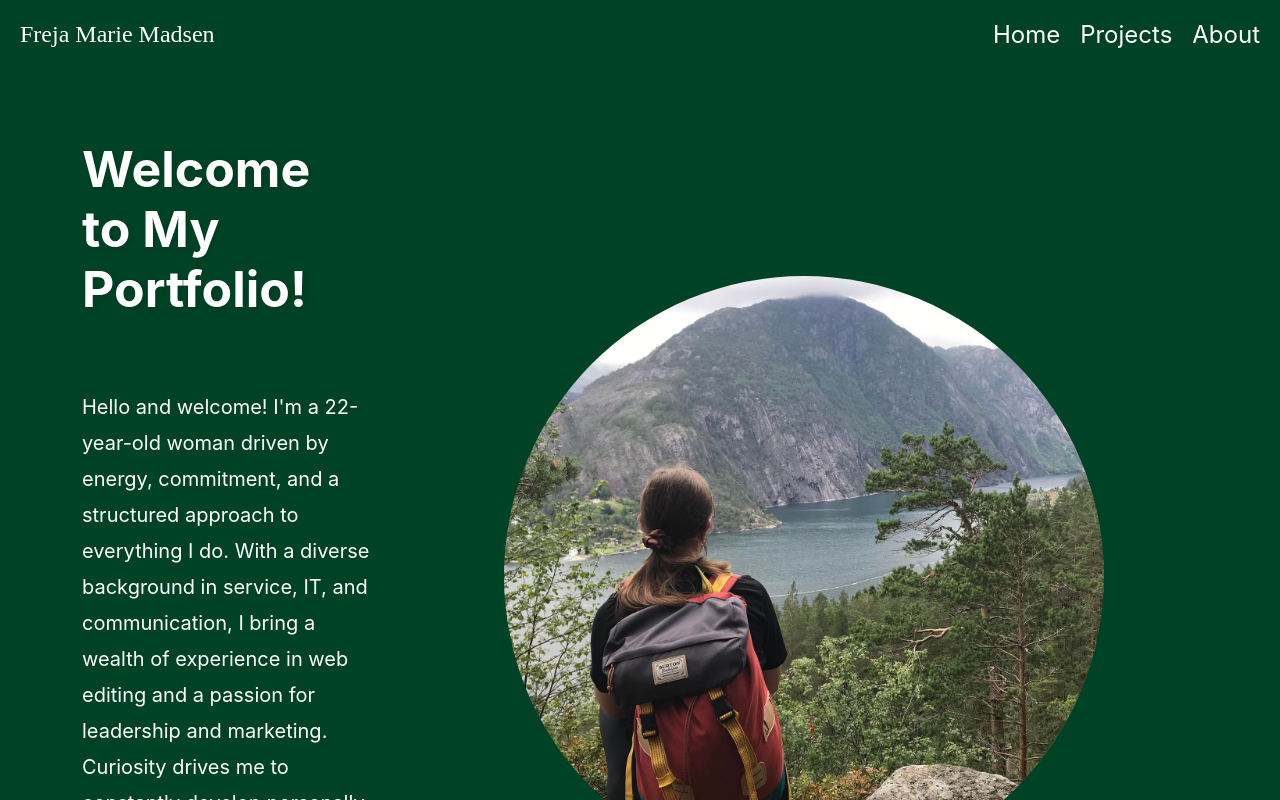
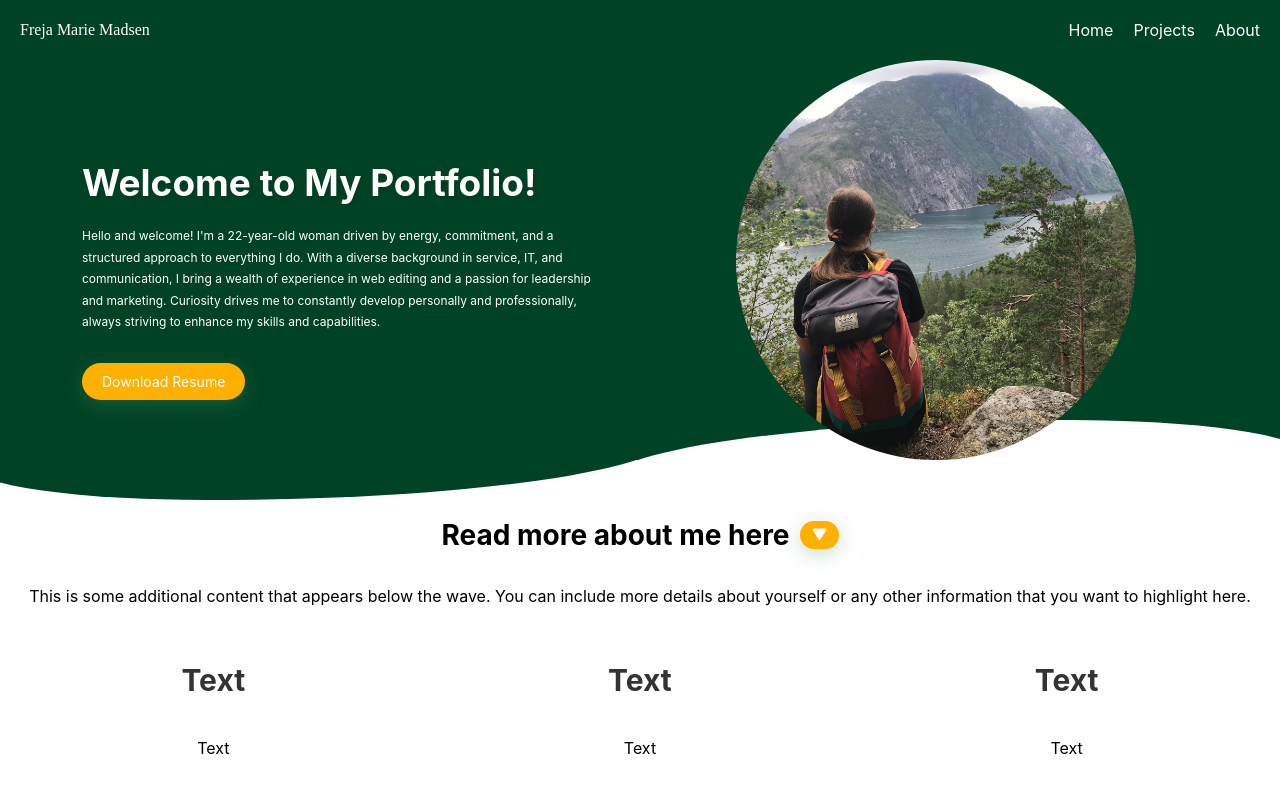
Before and after one commit to frmad/FrejaMadsen, a React (Create React App) app: page /#/ in a window 1280 px wide. Shown: the top 800 px of the page. Built offline with nearby package versions, Linux system fonts and the light colour scheme.

Commit message:
Fix sizing of elements

```diff
--- a/src/css/Home.css
+++ b/src/css/Home.css
@@ -23,45 +23,44 @@
 .responsive {
     border-radius: 50%; /* Keep the image circular */
     width: 100%; /* Make the width responsive */
-    max-width: 700px; /* Limit the maximum width */
+    max-width: 500px; /* Limit the maximum width */
     height: auto; /* Maintain the aspect ratio */
     aspect-ratio: 1 / 1; /* Ensure the height and width are the same */
     object-fit: cover; /* Ensure the image covers the entire area */
-    margin-right: 15%;
+    margin-right: 10%;
     z-index: 3;
 }
 
 /* Size of image for screens smaller than 1000px */
 @media (max-width: 1500px) {
     .responsive {
-        max-width: 600px; /* Reduce max size*/
+        max-width: 400px; /* Reduce max size*/
     }
 }
 
 @media (max-width: 1200px) {
     .responsive {
-        max-width: 500px; /* Reduce max size*/
+        max-width: 300px; /* Reduce max size*/
     }
 }
 
 @media (max-width: 1000px) {
     .responsive {
-        max-width: 450px; /* Reduce max size*/
+        max-width: 250px; /* Reduce max size*/
     }
 }
 
-
 .homeTitle {
     color: #ffffff;
-    font-size: 50px;
-    margin: 70px 70px 70px 0;
+    font-size: 37px;
+    margin: 40px 1px 1px 0;
     text-shadow: 2px 2px 5px rgba(0, 0, 0, 0.1);
 }
 
 /* Resume Button */
 .resume-link {
     display: inline-block;
-    padding: 20px 30px;
+    padding: 10px 20px;
     background-color: var(--ligthgreen-color);
     color: #fff;
     text-decoration: none;
@@ -69,9 +68,11 @@
     border-radius: 25px;
     cursor: pointer;
     transition: all 0.3s;
-    font-size: 20px;
-    box-shadow: 0px 5px 20px rgba(76, 149, 108, 0.3);
-    margin-bottom: 50px;
+    font-size: 14px;
+    box-shadow: 0 5px 20px rgba(76, 149, 108, 0.3);
+    margin-bottom: 0;
+    z-index: 1000; /* Ensure the button is on top */
+    position: relative;
 }
 
 .resume-link:hover {
@@ -79,19 +80,11 @@
     transform: translateY(-5px);
 }
 
-.resume-text {
-    margin-top: 20px;
-    color: #333;
-    text-align: center;
-    font-size: 25px;
-}
-
 .intro-text {
     color: #ffffff;
-    /*text-align: left;*/
-    font-size: 20px;
+    font-size: 12px;
     max-width: 1000px;
-    margin: 20px auto 40px;
+    margin: 20px auto 30px;
     line-height: 1.8;
 }
 
@@ -106,7 +99,7 @@ section {
 
 .curve {
     position: absolute;
-    height: 150px;
+    height: 100px;
     width: 100%;
     bottom: 0;
     text-align: center;
@@ -137,7 +130,6 @@ section {
 
 /* Additional section below the wave */
 .additional-content {
-    padding-top: 50px;
     text-align: center;
 }
 
@@ -148,7 +140,39 @@ section {
 .additional-content p {
     font-size: 16px;
 }
+.moreInfoText {
+    position: relative;
+    z-index: 4;
+    display: flex;
+    flex-flow: row wrap;
+    justify-content: center;
+    gap: 10px;
+    align-items: center;
+    margin-bottom: -10px;
+    margin-top: 30px;
+}
 
+.scroll-button {
+    padding: 5px 12px;
+    background-color: var(--ligthgreen-color);
+    color: #fff;
+    border: none;
+    border-radius: 25px;
+    cursor: pointer;
+    box-shadow: 0px 5px 20px rgba(76, 149, 108, 0.3);
+    z-index: 1000;
+}
+
+.scroll-button:hover {
+    background-color: var(--green3);
+}
+
+.scroll-icon {
+    width: 15px;
+    height: auto;
+}
+
+/*Row flexbox*/
 .flex-container {
     display: flex;
     flex-flow: row wrap;
--- a/src/css/Navbar.css
+++ b/src/css/Navbar.css
@@ -1,7 +1,7 @@
 .top-navigation {
     background-color: var(--darkgreen-color);
     padding: 20px;
-    font-size: 24px; /* Increased font size */
+    font-size: 16px; /* Increased font size */
     z-index: 1000; /* Ensure it appears above other content */
     position: relative;
 }
--- a/src/routes/Home.js
+++ b/src/routes/Home.js
@@ -1,9 +1,31 @@
-import React from 'react';
+import React, { useEffect } from 'react';
 import migImage from '../images/mig2.jpg';
+import scrollDown from '../icons/scroll.png';
 import '../css/Home.css';
 import resume from "../cv/CV24eng.pdf";
 
 function Home() {
+    useEffect(() => {
+        const scrollButton = document.getElementById('scrollButton');
+        const additionalContent = document.querySelector('.additional-content');
+
+        // Define the scroll function
+        const handleScroll = () => {
+            additionalContent.scrollIntoView({
+                behavior: 'smooth',
+                block: 'start'
+            });
+        };
+
+        // Add event listener
+        scrollButton.addEventListener('click', handleScroll);
+
+        // Cleanup event listener on component unmount
+        return () => {
+            scrollButton.removeEventListener('click', handleScroll);
+        };
+    }, []);
+
     return (
         <div className="home">
             <section>
@@ -27,7 +49,12 @@ function Home() {
 
             {/* Additional content section below the wave */}
             <div className="additional-content">
-                <h3>About Me</h3>
+                <div className="moreInfoText">
+                    <h3>Read more about me here</h3>
+                    <button id="scrollButton" className="scroll-button">
+                        <img src={scrollDown} alt="Scroll down" className="scroll-icon"/>
+                    </button>
+                </div>
                 <p>
                     This is some additional content that appears below the wave. You can include more details about
                     yourself or any other information that you want to highlight here.
```
Also changed, not shown: src/icons/download.png (added), src/icons/scroll.png (added).
